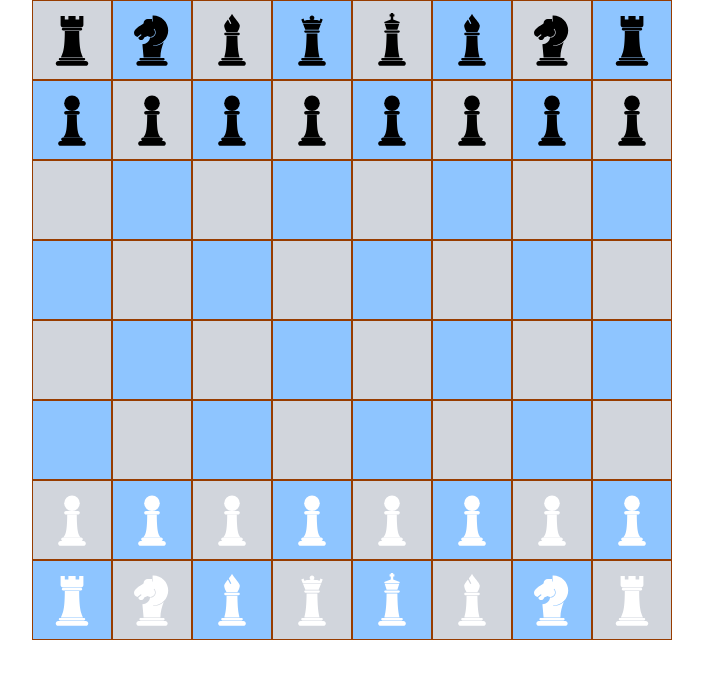
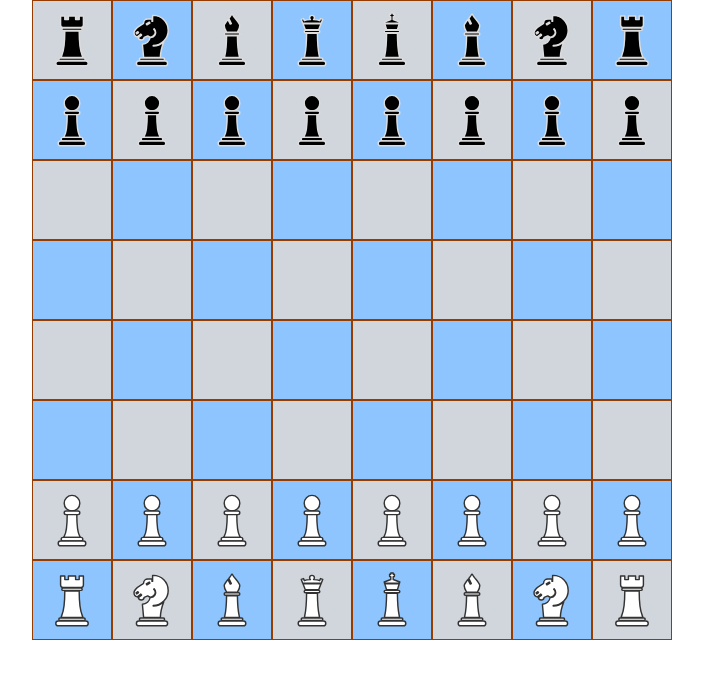
Before and after one commit to PrabeshBimali/multiplayer-chess, a Next.js app: page /chess in a window 1280 px wide. Shown: the top 678 px of the page, without its empty margins (288-991 px from the left). Built offline with nearby package versions, Linux system fonts and the light colour scheme.

Commit message:
added outline for pieces

```diff
--- a/src/app/backend/BitBoard.ts
+++ b/src/app/backend/BitBoard.ts
@@ -1295,6 +1295,7 @@ export default class BitBoard {
     let normalSquares: bigint = u64_and(u64_not(enemySquares), possibleSquares)
     const normalMoves: Array<number> = this.filterValidSquaresForAPiece(type, color, piecePos, normalSquares)
     const captureMoves: Array<number> = this.filterValidSquaresForAPiece(type, color, piecePos, captureSquares)
+
     return {
       normalMoves: normalMoves,
       captureMoves: captureMoves
--- a/src/app/ui/components/pieces/Bishop.tsx
+++ b/src/app/ui/components/pieces/Bishop.tsx
@@ -2,6 +2,10 @@ import { SVGPieceProps } from "@/app/types/global.types";
 
 export default function Bishop(props: SVGPieceProps) {
   const { size, color } = props;
+
+  // Determine outline color - light gray for white pieces, dark gray for black pieces
+  const outlineColor = color === "white" ? "#333" : "#ddd";
+  const outlineWidth = Math.max(1, size * 0.04); // Responsive outline width
 
   return (
     <svg
@@ -11,33 +15,48 @@ export default function Bishop(props: SVGPieceProps) {
       preserveAspectRatio="xMidYMid meet"
       className="pointer-events-none"
     >
-      {/* Bishop's mitre (top part) */}
+      {/* Bishop's mitre (top part) with subtle outline */}
       <path
         d="M59 37c0 0 4-6 4-11c0-4.411-10.112-13.488-12.496-19h-1.008c-0.871 2.015-2.776 4.506-4.842 7.072l4.24 8.48l-1.789 0.895
         l-3.834-7.668C40.1 19.686 37 23.558 37 26c0 5 4 11 4 11H59z"
         fill={color}
+        stroke={outlineColor}
+        strokeWidth={outlineWidth}
+        strokeLinejoin="round"
       />
 
-      {/* Bishop's body */}
+      {/* Bishop's body with subtle outline */}
       <path
         d="M40.95 43c-0.358 27.588-2.586 30.262-3.528 36h25.156c-0.942-5.738-3.17-8.412-3.528-36H40.95z"
         fill={color}
+        stroke={outlineColor}
+        strokeWidth={outlineWidth}
+        strokeLinejoin="round"
       />
 
-      {/* Horizontal band */}
+      {/* Horizontal band with subtle outline */}
       <path
         d="M37 40c0-1.1 0.9-2 2-2h22c1.1 0 2 0.9 2 2s-0.9 2-2 2H39C37.9 42 37 41.1 37 40z"
         fill={color}
+        stroke={outlineColor}
+        strokeWidth={outlineWidth}
+        strokeLinejoin="round"
       />
 
-      {/* Base platforms */}
+      {/* Base platforms with subtle outline */}
       <path
         d="M34 84h32c1.1 0 2-0.9 2-2s-0.9-2-2-2H34c-1.1 0-2 0.9-2 2S32.9 84 34 84z"
         fill={color}
+        stroke={outlineColor}
+        strokeWidth={outlineWidth}
+        strokeLinejoin="round"
       />
       <path
         d="M69 85H31c-2.2 0-4 1.8-4 4s1.8 4 4 4h38c2.2 0 4-1.8 4-4S71.2 85 69 85z"
         fill={color}
+        stroke={outlineColor}
+        strokeWidth={outlineWidth}
+        strokeLinejoin="round"
       />
     </svg>
   );
--- a/src/app/ui/components/pieces/King.tsx
+++ b/src/app/ui/components/pieces/King.tsx
@@ -1,8 +1,11 @@
-// components/pieces/King.tsx
 import { SVGPieceProps } from "@/app/types/global.types";
 
 export default function King(props: SVGPieceProps) {
   const { size, color } = props;
+
+  // Determine outline color - dark for white pieces, light for black pieces
+  const outlineColor = color === "white" ? "#333" : "#ddd";
+  const outlineWidth = Math.max(1, size * 0.04); // Responsive outline width
 
   return (
     <svg
@@ -12,38 +15,56 @@ export default function King(props: SVGPieceProps) {
       preserveAspectRatio="xMidYMid meet"
       className="pointer-events-none"
     >
-      {/* Crown with cross */}
+      {/* Crown with cross - subtle outline */}
       <path
         d="M37,20l0.615,2h24.77L63,20l-11-4.23V11h2V7h-2V5h-4v2h-2v4h2v4.77L37,20z"
         fill={color}
+        stroke={outlineColor}
+        strokeWidth={outlineWidth}
+        strokeLinejoin="round"
       />
 
-      {/* Neck */}
+      {/* Neck - subtle outline */}
       <path
         d="M59,33l3.077-10H37.923L41,33H59z"
         fill={color}
+        stroke={outlineColor}
+        strokeWidth={outlineWidth}
+        strokeLinejoin="round"
       />
 
-      {/* Body */}
+      {/* Body - subtle outline */}
       <path
         d="M40.973,39c-0.277,29.941-2.637,33.514-3.583,40H62.61c-0.946-6.486-3.306-10.059-3.583-40H40.973z"
         fill={color}
+        stroke={outlineColor}
+        strokeWidth={outlineWidth}
+        strokeLinejoin="round"
       />
 
-      {/* Horizontal band */}
+      {/* Horizontal band - subtle outline */}
       <path
         d="M37,36c0-1.1,0.9-2,2-2h22c1.1,0,2,0.9,2,2s-0.9,2-2,2H39C37.9,38,37,37.1,37,36z"
         fill={color}
+        stroke={outlineColor}
+        strokeWidth={outlineWidth}
+        strokeLinejoin="round"
       />
 
-      {/* Base platforms */}
+      {/* Base platforms - subtle outline */}
       <path
         d="M34,84h32c1.1,0,2-0.9,2-2s-0.9-2-2-2H34c-1.1,0-2,0.9-2,2S32.9,84,34,84z"
         fill={color}
+        stroke={outlineColor}
+        strokeWidth={outlineWidth}
+        strokeLinejoin="round"
       />
       <path
         d="M69,85H31c-2.2,0-4,1.8-4,4s1.8,4,4,4h38c2.2,0,4-1.8,4-4S71.2,85,69,85z"
         fill={color}
+        stroke={outlineColor}
+        strokeWidth={outlineWidth}
+        strokeLinejoin="round"
       />
     </svg>
   );
--- a/src/app/ui/components/pieces/Knight.tsx
+++ b/src/app/ui/components/pieces/Knight.tsx
@@ -2,6 +2,10 @@ import { SVGPieceProps } from "@/app/types/global.types";
 
 export default function Knight(props: SVGPieceProps) {
   const { size, color } = props;
+
+  // Determine outline color - dark for white pieces, light for black pieces
+  const outlineColor = color === "white" ? "#333" : "#ddd";
+  const outlineWidth = Math.max(1, size * 0.04); // Responsive outline width
 
   return (
     <svg
@@ -11,7 +15,7 @@ export default function Knight(props: SVGPieceProps) {
       preserveAspectRatio="xMidYMid meet"
       className="pointer-events-none"
     >
-      {/* Main knight body */}
+      {/* Main knight body with subtle outline */}
       <path
         d="M31.375,40.219l1.249,1.563l-5.475,4.379C27.676,48.357,29.645,50,32,50c2.527,0,4.622-1.885,4.954-4.32l5.849-2.508
         c2.944,2.451,7.337,2.297,10.097-0.465c2.924-2.924,2.924-7.682,0-10.606l0.707-0.707c1.605,1.605,2.49,3.739,2.49,6.011
@@ -21,26 +25,41 @@ export default function Knight(props: SVGPieceProps) {
         c0-9.957,2.698-18.563,5.535-25.822C64.908,57.412,58.751,60,52,60v-1c13.785,0,25-11.215,25-25S65.785,9,52,9h-1v10h-1v-4h-7
         c-3.866,0-7,3.134-7,7c0,1.831-16,7.76-16,16c0,3.38,2.395,6.199,5.58,6.855L31.375,40.219z"
         fill={color}
+        stroke={outlineColor}
+        strokeWidth={outlineWidth}
+        strokeLinejoin="round"
       />
 
-      {/* Decorative elements */}
+      {/* Decorative elements with subtle outline */}
       <path
         d="M45.485,20.143l1.029,1.715l-5,3l-1.029-1.715L45.485,20.143z"
         fill={color}
+        stroke={outlineColor}
+        strokeWidth={outlineWidth}
+        strokeLinejoin="round"
       />
       <path
         d="M23.445,38.168l3-2l1.109,1.664l-3,2L23.445,38.168z"
         fill={color}
+        stroke={outlineColor}
+        strokeWidth={outlineWidth}
+        strokeLinejoin="round"
       />
 
-      {/* Base platform */}
+      {/* Base platform with subtle outline */}
       <path
         d="M69,80c1.1,0,2,0.9,2,2s-0.9,2-2,2H31c-1.1,0-2-0.9-2-2s0.9-2,2-2H69z"
         fill={color}
+        stroke={outlineColor}
+        strokeWidth={outlineWidth}
+        strokeLinejoin="round"
       />
       <path
         d="M76,89c0,2.2-1.8,4-4,4H28c-2.2,0-4-1.8-4-4s1.8-4,4-4h44C74.2,85,76,86.8,76,89z"
         fill={color}
+        stroke={outlineColor}
+        strokeWidth={outlineWidth}
+        strokeLinejoin="round"
       />
     </svg>
   );
--- a/src/app/ui/components/pieces/Pawn.tsx
+++ b/src/app/ui/components/pieces/Pawn.tsx
@@ -1,8 +1,11 @@
-// components/pieces/Pawn.tsx
 import { SVGPieceProps } from "@/app/types/global.types";
 
 export default function Pawn(props: SVGPieceProps) {
   const { size, color } = props;
+
+  // Determine outline color - dark for white pieces, light for black pieces
+  const outlineColor = color === "white" ? "#333" : "#ddd";
+  const outlineWidth = Math.max(1, size * 0.04); // Responsive outline width
 
   return (
     <svg
@@ -12,34 +15,53 @@ export default function Pawn(props: SVGPieceProps) {
       preserveAspectRatio="xMidYMid meet"
       className="pointer-events-none"
     >
-      {/* Head */}
-      <circle cx="50" cy="22" r="13" fill={color} />
+      {/* Head with subtle outline */}
+      <circle
+        cx="50"
+        cy="22"
+        r="13"
+        fill={color}
+        stroke={outlineColor}
+        strokeWidth={outlineWidth}
+      />
 
-      {/* Neck */}
+      {/* Neck with subtle outline */}
       <path
         d="M63,38c0,1.65-1.35,3-3,3H40c-1.65,0-3-1.35-3-3l0,0c0-1.65,1.35-3,3-3h20C61.65,35,63,36.35,63,38L63,38z"
         fill={color}
+        stroke={outlineColor}
+        strokeWidth={outlineWidth}
+        strokeLinejoin="round"
       />
 
-      {/* Body */}
+      {/* Body with subtle outline */}
       <path
         d="M63.99,79C62.052,74.959,58,74.478,58,41H42
         c0,33.478-4.052,33.959-5.99,38H63.99z"
         fill={color}
+        stroke={outlineColor}
+        strokeWidth={outlineWidth}
+        strokeLinejoin="round"
       />
 
-      {/* Upper base platform */}
+      {/* Upper base platform with subtle outline */}
       <path
         d="M68,82c0,1.65-1.35,3-3,3H35c-1.65,0-3-1.35-3-3
         l0,0c0-1.65,1.35-3,3-3h30C66.65,79,68,80.35,68,82L68,82z"
         fill={color}
+        stroke={outlineColor}
+        strokeWidth={outlineWidth}
+        strokeLinejoin="round"
       />
 
-      {/* Lower base platform */}
+      {/* Lower base platform with subtle outline */}
       <path
         d="M73,89c0,2.2-1.8,4-4,4H31c-2.2,0-4-1.8-4-4l0,0
         c0-2.2,1.8-4,4-4h38C71.2,85,73,86.8,73,89L73,89z"
         fill={color}
+        stroke={outlineColor}
+        strokeWidth={outlineWidth}
+        strokeLinejoin="round"
       />
     </svg>
   );
--- a/src/app/ui/components/pieces/Queen.tsx
+++ b/src/app/ui/components/pieces/Queen.tsx
@@ -1,8 +1,11 @@
-// components/pieces/Queen.tsx
 import { SVGPieceProps } from "@/app/types/global.types";
 
 export default function Queen(props: SVGPieceProps) {
   const { size, color } = props;
+
+  // Determine outline color - dark for white pieces, light for black pieces
+  const outlineColor = color === "white" ? "#333" : "#ddd";
+  const outlineWidth = Math.max(1, size * 0.04); // Responsive outline width
 
   return (
     <svg
@@ -12,34 +15,49 @@ export default function Queen(props: SVGPieceProps) {
       preserveAspectRatio="xMidYMid meet"
       className="pointer-events-none"
     >
-      {/* Queen's crown */}
+      {/* Queen's crown with subtle outline */}
       <path
         d="M34.965,23l3.89,10h22.291l3.89-10H34.965z M65.424,22l2.44-6.275l-3.729-1.449l-1.361,3.501
         c-1.851-0.886-5.641-1.543-10.218-1.724C53.432,15.318,54,14.23,54,13c0-2.209-1.791-4-4-4s-4,1.791-4,4
         c0,1.23,0.568,2.318,1.443,3.053c-4.577,0.181-8.367,0.838-10.218,1.724l-1.361-3.501l-3.729,1.449L34.576,22H65.424z"
         fill={color}
+        stroke={outlineColor}
+        strokeWidth={outlineWidth}
+        strokeLinejoin="round"
       />
 
-      {/* Queen's body */}
+      {/* Queen's body with subtle outline */}
       <path
         d="M40.973,39c-0.277,29.941-2.637,33.514-3.583,40H62.61c-0.946-6.486-3.306-10.059-3.583-40H40.973z"
         fill={color}
+        stroke={outlineColor}
+        strokeWidth={outlineWidth}
+        strokeLinejoin="round"
       />
 
-      {/* Horizontal band */}
+      {/* Horizontal band with subtle outline */}
       <path
         d="M63,36c0,1.1-0.9,2-2,2H39c-1.1,0-2-0.9-2-2s0.9-2,2-2h22C62.1,34,63,34.9,63,36z"
         fill={color}
+        stroke={outlineColor}
+        strokeWidth={outlineWidth}
+        strokeLinejoin="round"
       />
 
-      {/* Base platforms */}
+      {/* Base platforms with subtle outline */}
       <path
         d="M34,84h32c1.1,0,2-0.9,2-2s-0.9-2-2-2H34c-1.1,0-2,0.9-2,2S32.9,84,34,84z"
         fill={color}
+        stroke={outlineColor}
+        strokeWidth={outlineWidth}
+        strokeLinejoin="round"
       />
       <path
         d="M69,85H31c-2.2,0-4,1.8-4,4s1.8,4,4,4h38c2.2,0,4-1.8,4-4S71.2,85,69,85z"
         fill={color}
+        stroke={outlineColor}
+        strokeWidth={outlineWidth}
+        strokeLinejoin="round"
       />
     </svg>
   );
--- a/src/app/ui/components/pieces/Rook.tsx
+++ b/src/app/ui/components/pieces/Rook.tsx
@@ -2,6 +2,10 @@ import { SVGPieceProps } from "@/app/types/global.types";
 
 export default function Rook(props: SVGPieceProps) {
   const { size, color } = props;
+
+  // Determine outline color - dark for white pieces, light for black pieces
+  const outlineColor = color === "white" ? "#333" : "#ddd";
+  const outlineWidth = Math.max(1, size * 0.04); // Responsive outline width
 
   return (
     <svg
@@ -11,34 +15,49 @@ export default function Rook(props: SVGPieceProps) {
       preserveAspectRatio="xMidYMid meet"
       className="pointer-events-none"
     >
-      {/* Base platform */}
+      {/* Base platform with subtle outline */}
       <path
         d="M30 84h40c1.1 0 2-0.9 2-2s-0.9-2-2-2H30c-1.1 0-2 0.9-2 2S28.9 84 30 84z"
         fill={color}
+        stroke={outlineColor}
+        strokeWidth={outlineWidth}
+        strokeLinejoin="round"
       />
 
-      {/* Bottom stand */}
+      {/* Bottom stand with subtle outline */}
       <path
         d="M73 85H27c-2.2 0-4 1.8-4 4s1.8 4 4 4h46c2.2 0 4-1.8 4-4S75.2 85 73 85z"
         fill={color}
+        stroke={outlineColor}
+        strokeWidth={outlineWidth}
+        strokeLinejoin="round"
       />
 
-      {/* Main body */}
+      {/* Main body with subtle outline */}
       <path
         d="M68.262 79C66.464 72.752 62 70.139 62 35H38c0 35.139-4.464 37.752-6.262 44H68.262z"
         fill={color}
+        stroke={outlineColor}
+        strokeWidth={outlineWidth}
+        strokeLinejoin="round"
       />
 
-      {/* Crown top */}
+      {/* Crown top with subtle outline */}
       <path
         d="M31 25V10h7v6h6v-6h12v6h6v-6h7v15c0 2.2-1.8 4-4 4H35C32.8 29 31 27.2 31 25z"
         fill={color}
+        stroke={outlineColor}
+        strokeWidth={outlineWidth}
+        strokeLinejoin="round"
       />
 
-      {/* Crown middle */}
+      {/* Crown middle with subtle outline */}
       <path
         d="M65 34c1.1 0 2-0.9 2-2s-0.9-2-2-2H35c-1.1 0-2 0.9-2 2s0.9 2 2 2H65z"
         fill={color}
+        stroke={outlineColor}
+        strokeWidth={outlineWidth}
+        strokeLinejoin="round"
       />
     </svg>
   );
```
